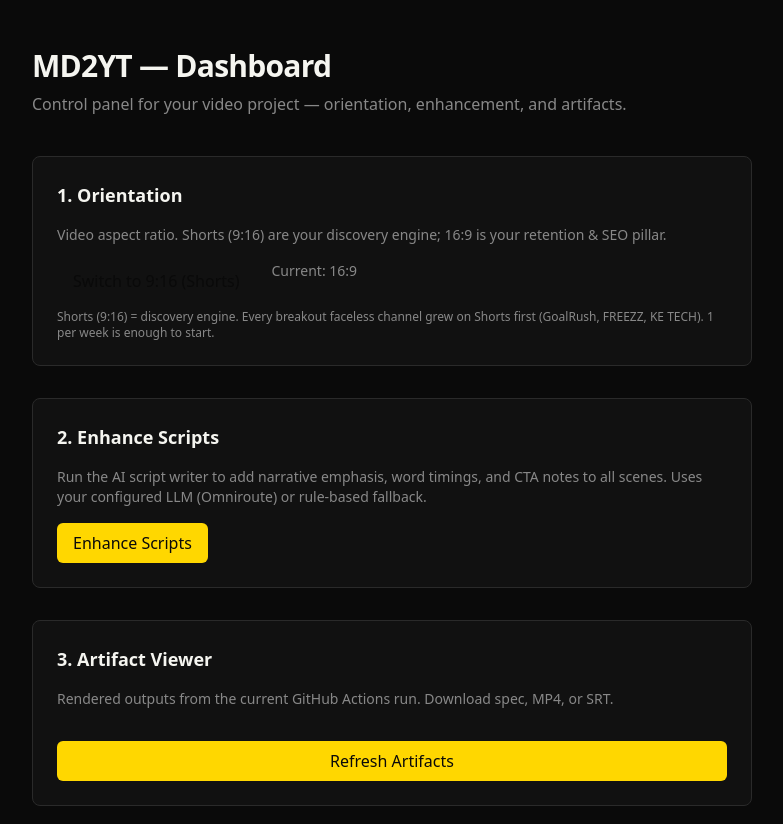
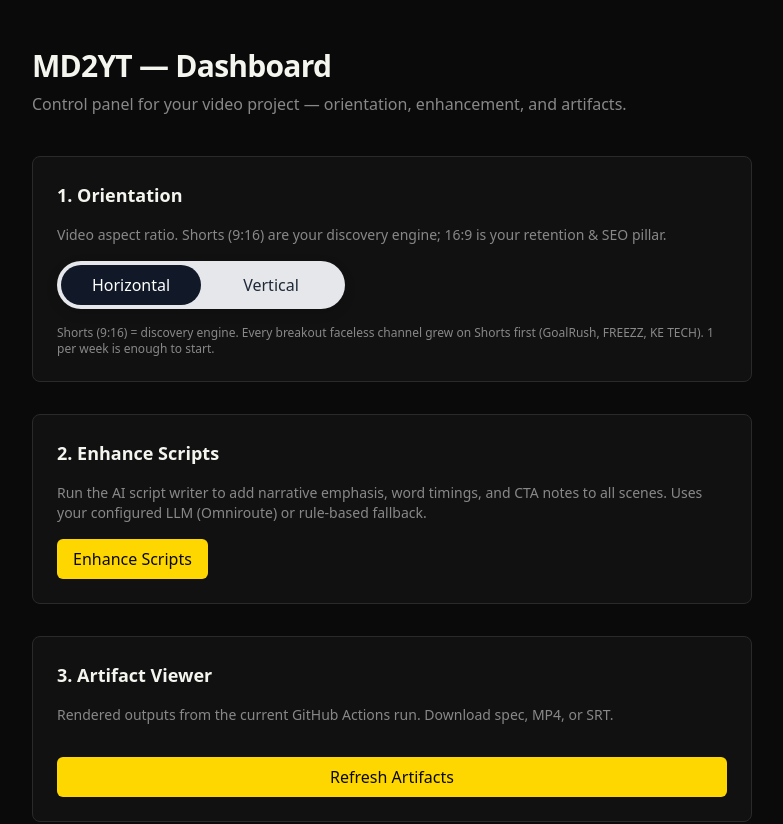
Before and after one commit to 6alaile/gh-ffyt, a Next.js app in the folder web/: page /dashboard in a window 1280 px wide. Shown: the top 824 px of the page, without its empty margins (248-1031 px from the left). Built offline with nearby package versions, Linux system fonts and the light colour scheme.

Commit message:
Add homepage navigation links and segmented pill toggle for aspect ratio

```diff
--- a/web/app/dashboard/page.tsx
+++ b/web/app/dashboard/page.tsx
@@ -63,19 +63,36 @@ export default function DashboardPage() {
           Video aspect ratio. Shorts (9:16) are your discovery engine; 16:9 is your
           retention & SEO pillar.
         </p>
-        <div className="flex gap-4">
+        <div className="relative inline-flex items-center bg-gray-200 rounded-full p-1 shadow-md" style={{ boxShadow: '0 4px 12px rgba(0, 0, 0, 0.15)' }}>
+          <div
+            className="absolute top-1 bottom-1 bg-gray-900 rounded-full transition-all duration-300 ease-in-out"
+            style={{
+              width: 'calc(50% - 4px)',
+              left: state.aspect === "16:9" ? '4px' : 'calc(50% + 0px)',
+            }}
+          />
           <button
-            onClick={toggleAspect}
-            className="btn-primary px-6 py-2"
-            style={{ background: state.aspect === "16:9" ? "var(--accent)" : "var(--muted)" }}
+            onClick={() => setState((s) => ({ ...s, aspect: "16:9" }))}
+            className="relative z-10 px-6 py-2 rounded-full font-medium transition-colors duration-300"
+            style={{
+              color: state.aspect === "16:9" ? '#ffffff' : '#1f2937',
+              width: '140px',
+            }}
           >
-            {state.aspect === "16:9" ? "Switch to 9:16 (Shorts)" : "Switch to 16:9 (Long-form)"}
+            Horizontal
           </button>
-          <span className="text-sm text-muted">
-            Current: {state.aspect}
-          </span>
+          <button
+            onClick={() => setState((s) => ({ ...s, aspect: "9:16" }))}
+            className="relative z-10 px-6 py-2 rounded-full font-medium transition-colors duration-300"
+            style={{
+              color: state.aspect === "9:16" ? '#ffffff' : '#1f2937',
+              width: '140px',
+            }}
+          >
+            Vertical
+          </button>
         </div>
-        <p className="text-xs text-muted mt-2">
+        <p className="text-xs text-muted mt-4">
           Shorts (9:16) = discovery engine. Every breakout faceless channel grew on
           Shorts first (GoalRush, FREEZZ, KE TECH). 1 per week is enough to start.
         </p>
--- a/web/app/page.tsx
+++ b/web/app/page.tsx
@@ -139,6 +139,20 @@ export default function HomePage() {
           Upload a markdown content brief. We commit it to your repo, dispatch the
           render workflow, and hand you the spec + MP4 when it&apos;s done.
         </p>
+        <div className="flex gap-3 mt-6">
+          <a
+            href="/brief-form"
+            className="btn-primary px-4 py-2 text-sm no-underline"
+          >
+            Create Brief →
+          </a>
+          <a
+            href="/dashboard"
+            className="btn-ghost px-4 py-2 text-sm no-underline"
+          >
+            Dashboard
+          </a>
+        </div>
       </header>
 
       <section className="card mb-8">
```
